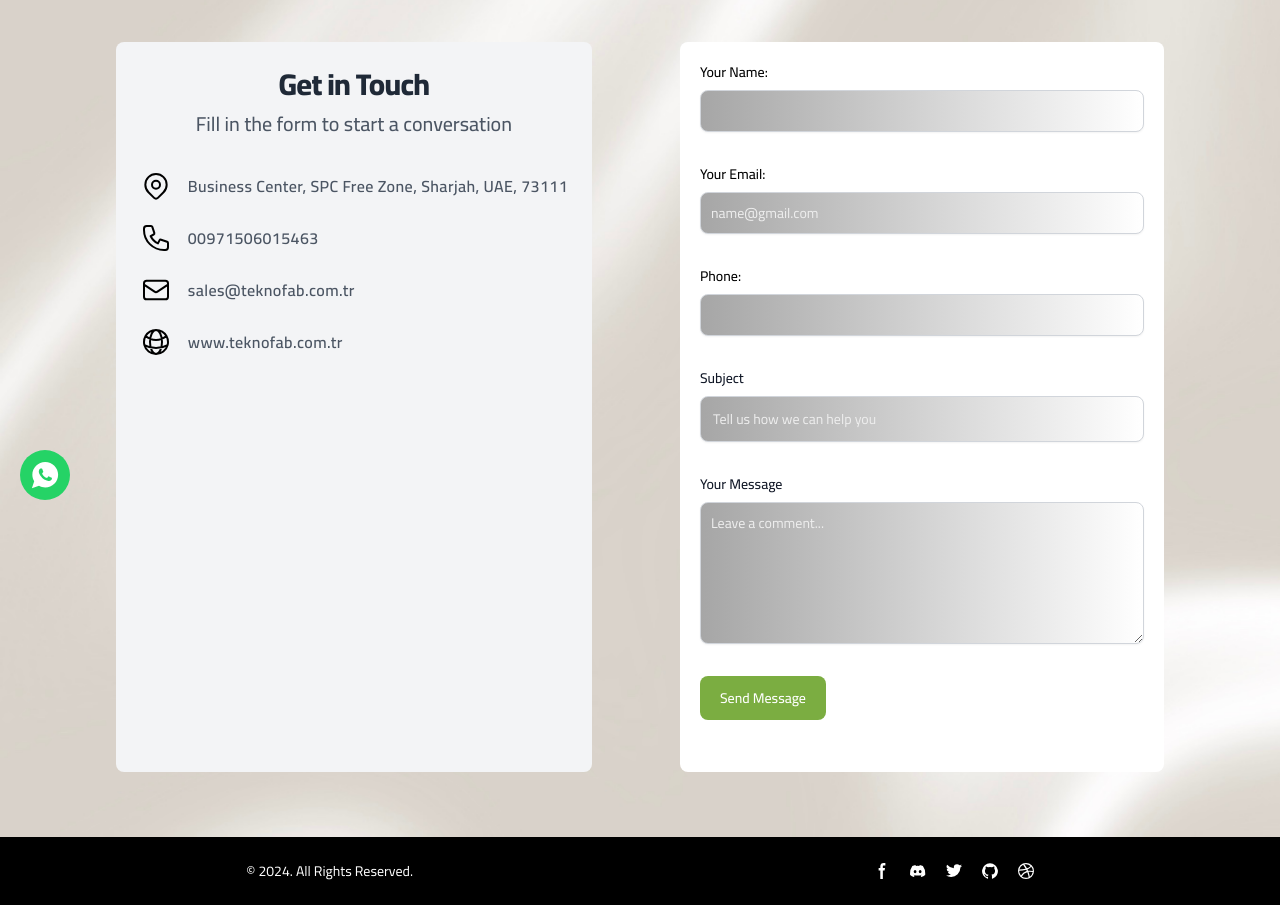
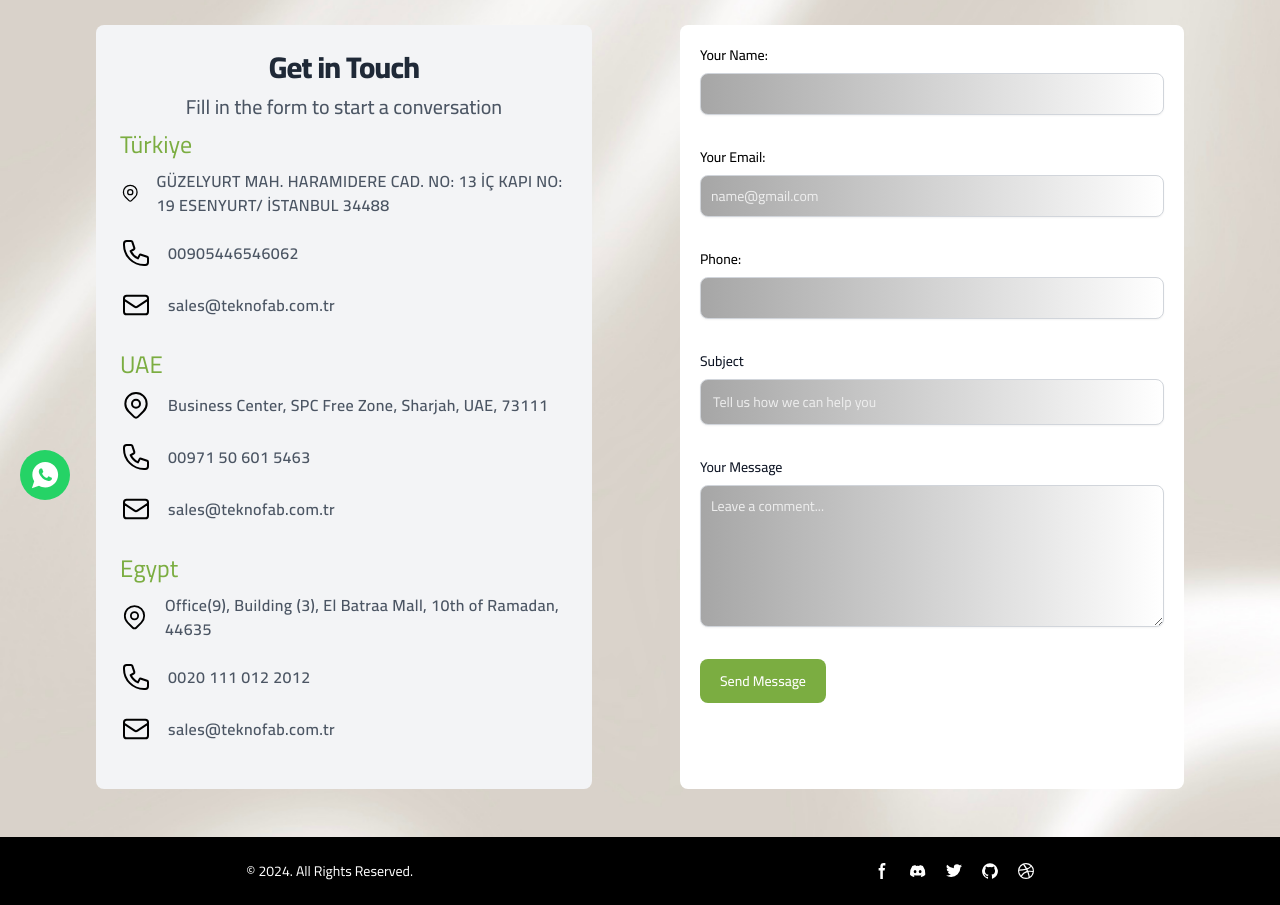
Before and after one commit to menna099/TEKNOFAB, a React (Vite) app: page /contact in a window 1280 px wide. Shown: the part 280-1185 px from the top of the page. Built offline with nearby package versions, Linux system fonts and the light colour scheme; what tailwindcss-animated would draw is missing.

Commit message:
update the contact

```diff
--- a/src/Components/Contact.jsx
+++ b/src/Components/Contact.jsx
@@ -100,19 +100,22 @@ const Contact = ({ language, setLanguage }) => {
                                                 : "Görüşme başlatmak için formu doldurun"}
 
                                     </p>
-
-                                <div className="flex items-center pb-5 mt-8 text-gray-600 dark:text-gray-400">
+                                    <p className="mt-2 text-2xl text-SecondColor">{language === "AR"
+                                            ? ` تركيا `
+                                            : language === "EN"
+                                                ? `Türkiye`
+                                                : "Türkiye"}</p>
+                                    <div className="flex items-center pb-5 mt-2 text-gray-600 dark:text-gray-400">
                                         <svg fill="none" stroke="currentColor" strokeLinecap="round" strokeLinejoin="round" strokeWidth="1.5" viewBox="0 0 24 24" className="w-8 h-8 text-black">
                                             <path strokeLinecap="round" strokeLinejoin="round" strokeWidth="1.5" d="M17.657 16.657L13.414 20.9a1.998 1.998 0 01-2.827 0l-4.244-4.243a8 8 0 1111.314 0z" />
                                             <path strokeLinecap="round" strokeLinejoin="round" strokeWidth="1.5" d="M15 11a3 3 0 11-6 0 3 3 0 016 0z" />
                                         </svg>
                                         <div className="ml-4 text-md tracking-wide font-semibold">
                                         {language === "AR"
-                                        ? ` Office(9), Building (3), El Batraa Mall, 10th of Ramadan, 44635 `
+                                            ? ` غوزليورت ماه. هاراميديري CAD. رقم: 13 إي كابي رقم: 19 إسنيورت / إسطنبول 34488 `
                                             : language === "EN"
-                                            ? `Business Center, SPC Free Zone, Sharjah, UAE, 73111`
-                                            : `GÜZELYURT MAH. HARAMİDERE CAD. NO: 13 İÇ KAPI NO: 19
-                                    ESENYURT/ İSTANBUL 34488`}
+                                                ? `GÜZELYURT MAH. HARAMIDERE CAD. NO: 13 İÇ KAPI NO: 19 ESENYURT/ İSTANBUL 34488`
+                                                : "GÜZELYURT MAH. HARAMİDERE CAD. NO: 13 İÇ KAPI NO: 19 ESENYURT/ İSTANBUL 34488"}
 
                                         </div>
                                     </div>
@@ -122,12 +125,7 @@ const Contact = ({ language, setLanguage }) => {
                                             <path strokeLinecap="round" strokeLinejoin="round" strokeWidth="1.5" d="M3 5a2 2 0 012-2h3.28a1 1 0 01.948.684l1.498 4.493a1 1 0 01-.502 1.21l-2.257 1.13a11.042 11.042 0 005.516 5.516l1.13-2.257a1 1 0 011.21-.502l4.493 1.498a1 1 0 01.684.949V19a2 2 0 01-2 2h-1C9.716 21 3 14.284 3 6V5z" />
                                         </svg>
                                         <div className="ml-4 text-md tracking-wide font-semibold">
-                                    {language === "AR"
-                                        ? ` 0201110122012 `
-                                        : language === "EN"
-                                            ? `00971506015463`
-                                            : ` 00905446546062 `}
-
+                                            00905446546062
                                         </div>
                                     </div>
 
@@ -140,12 +138,80 @@ const Contact = ({ language, setLanguage }) => {
                                         </div>
                                     </div>
 
-                                <div className="flex items-center text-gray-600 dark:text-gray-400">
-                                    <svg fill="none" viewBox="0 0 24 24" strokeWidth="1.5" stroke="currentColor" className="w-8 h-8 text-black">
-                                        <path strokeLinecap="round" strokeLinejoin="round" d="M12 21a9.004 9.004 0 0 0 8.716-6.747M12 21a9.004 9.004 0 0 1-8.716-6.747M12 21c2.485 0 4.5-4.03 4.5-9S14.485 3 12 3m0 18c-2.485 0-4.5-4.03-4.5-9S9.515 3 12 3m0 0a8.997 8.997 0 0 1 7.843 4.582M12 3a8.997 8.997 0 0 0-7.843 4.582m15.686 0A11.953 11.953 0 0 1 12 10.5c-2.998 0-5.74-1.1-7.843-2.918m15.686 0A8.959 8.959 0 0 1 21 12c0 .778-.099 1.533-.284 2.253m0 0A17.919 17.919 0 0 1 12 16.5c-3.162 0-6.133-.815-8.716-2.247m0 0A9.015 9.015 0 0 1 3 12c0-1.605.42-3.113 1.157-4.418" />
+
+                                    {/* UAE */}
+                                    <p className="mt-2 text-2xl text-SecondColor">{language === "AR"
+                                            ? ` الإمارات العربية المتحدة `
+                                            : language === "EN"
+                                                ? `UAE `
+                                                : "BAE"}</p>
+                                    <div className="flex items-center pb-5 mt-2 text-gray-600 dark:text-gray-400">
+                                        <svg fill="none" stroke="currentColor" strokeLinecap="round" strokeLinejoin="round" strokeWidth="1.5" viewBox="0 0 24 24" className="w-8 h-8 text-black">
+                                            <path strokeLinecap="round" strokeLinejoin="round" strokeWidth="1.5" d="M17.657 16.657L13.414 20.9a1.998 1.998 0 01-2.827 0l-4.244-4.243a8 8 0 1111.314 0z" />
+                                            <path strokeLinecap="round" strokeLinejoin="round" strokeWidth="1.5" d="M15 11a3 3 0 11-6 0 3 3 0 016 0z" />
+                                        </svg>
+                                        <div className="ml-4 text-md tracking-wide font-semibold">
+                                        {language === "AR"
+                                            ? ` مركز الأعمال، المنطقة الحرة SPC، الشارقة، الإمارات العربية المتحدة، 73111 `
+                                            : language === "EN"
+                                                ? `Business Center, SPC Free Zone, Sharjah, UAE, 73111 `
+                                                : "İş Merkezi, SPC Serbest Bölgesi, Sharjah, BAE, 73111"}
+                                        </div>
+                                    </div>
+
+                                    <div className="flex items-center pb-5  text-gray-600 dark:text-gray-400">
+                                        <svg fill="none" stroke="currentColor" strokeLinecap="round" strokeLinejoin="round" strokeWidth="1.5" viewBox="0 0 24 24" className="w-8 h-8 text-black">
+                                            <path strokeLinecap="round" strokeLinejoin="round" strokeWidth="1.5" d="M3 5a2 2 0 012-2h3.28a1 1 0 01.948.684l1.498 4.493a1 1 0 01-.502 1.21l-2.257 1.13a11.042 11.042 0 005.516 5.516l1.13-2.257a1 1 0 011.21-.502l4.493 1.498a1 1 0 01.684.949V19a2 2 0 01-2 2h-1C9.716 21 3 14.284 3 6V5z" />
+                                        </svg>
+                                        <div className="ml-4 text-md tracking-wide font-semibold">
+                                            00971 50 601 5463
+                                        </div>
+                                    </div>
+
+                                    <div className="flex items-center pb-5  text-gray-600 dark:text-gray-400">
+                                        <svg fill="none" stroke="currentColor" strokeLinecap="round" strokeLinejoin="round" strokeWidth="1.5" viewBox="0 0 24 24" className="w-8 h-8 text-black">
+                                            <path strokeLinecap="round" strokeLinejoin="round" strokeWidth="1.5" d="M3 8l7.89 5.26a2 2 0 002.22 0L21 8M5 19h14a2 2 0 002-2V7a2 2 0 00-2-2H5a2 2 0 00-2 2v10a2 2 0 002 2z" />
                                         </svg>
                                         <div className="ml-4 text-md tracking-wide font-semibold ">
-                                        www.teknofab.com.tr
+                                            sales@teknofab.com.tr
+                                        </div>
+                                    </div>
+                                    {/* Egypt */}
+                                    <p className="mt-2 text-2xl text-SecondColor">{language === "AR"
+                                            ? ` مصر `
+                                            : language === "EN"
+                                                ? `Egypt `
+                                                : "Mısır"}</p>
+                                    <div className="flex items-center pb-5 mt-2 text-gray-600 dark:text-gray-400">
+                                        <svg fill="none" stroke="currentColor" strokeLinecap="round" strokeLinejoin="round" strokeWidth="1.5" viewBox="0 0 24 24" className="w-8 h-8 text-black">
+                                            <path strokeLinecap="round" strokeLinejoin="round" strokeWidth="1.5" d="M17.657 16.657L13.414 20.9a1.998 1.998 0 01-2.827 0l-4.244-4.243a8 8 0 1111.314 0z" />
+                                            <path strokeLinecap="round" strokeLinejoin="round" strokeWidth="1.5" d="M15 11a3 3 0 11-6 0 3 3 0 016 0z" />
+                                        </svg>
+                                        <div className="ml-4 text-md tracking-wide font-semibold">
+                                        {language === "AR"
+                                            ? `مكتب (9) مبنى (3)  بترا مول ، العاشر من رمضان، 44635 `
+                                            : language === "EN"
+                                                ? `Office(9), Building (3), El Batraa Mall, 10th of Ramadan, 44635`
+                                                : "Ofis(9), Bina (3), Al Batraa Alışveriş Merkezi, 10 Ramazan, 44635"}
+
+                                        </div>
+                                    </div>
+
+                                    <div className="flex items-center pb-5  text-gray-600 dark:text-gray-400">
+                                        <svg fill="none" stroke="currentColor" strokeLinecap="round" strokeLinejoin="round" strokeWidth="1.5" viewBox="0 0 24 24" className="w-8 h-8 text-black">
+                                            <path strokeLinecap="round" strokeLinejoin="round" strokeWidth="1.5" d="M3 5a2 2 0 012-2h3.28a1 1 0 01.948.684l1.498 4.493a1 1 0 01-.502 1.21l-2.257 1.13a11.042 11.042 0 005.516 5.516l1.13-2.257a1 1 0 011.21-.502l4.493 1.498a1 1 0 01.684.949V19a2 2 0 01-2 2h-1C9.716 21 3 14.284 3 6V5z" />
+                                        </svg>
+                                        <div className="ml-4 text-md tracking-wide font-semibold">
+                                        0020 111 012 2012
+                                        </div>
+                                    </div>
+
+                                    <div className="flex items-center pb-5  text-gray-600 dark:text-gray-400">
+                                        <svg fill="none" stroke="currentColor" strokeLinecap="round" strokeLinejoin="round" strokeWidth="1.5" viewBox="0 0 24 24" className="w-8 h-8 text-black">
+                                            <path strokeLinecap="round" strokeLinejoin="round" strokeWidth="1.5" d="M3 8l7.89 5.26a2 2 0 002.22 0L21 8M5 19h14a2 2 0 002-2V7a2 2 0 00-2-2H5a2 2 0 00-2 2v10a2 2 0 002 2z" />
+                                        </svg>
+                                        <div className="ml-4 text-md tracking-wide font-semibold ">
+                                            sales@teknofab.com.tr
                                         </div>
                                     </div>
 
@@ -233,7 +299,7 @@ const Contact = ({ language, setLanguage }) => {
                 </div>
             </section>
             <Footer />
-            <Icons/>
+            <Icons />
         </>
     )
 }
--- a/src/Components/Navbar.jsx
+++ b/src/Components/Navbar.jsx
@@ -194,7 +194,7 @@ export default function Navbar({ language, setLanguage }) {
             </div>
           </div>
 
-          <DisclosurePanel className="sm:hidden">
+          <DisclosurePanel className="md:hidden">
             <div className="space-y-1 px-2 pb-3 pt-2">
               {navigation.map((item) => {
                 let itemName;
```
Lines whose indentation alone changed are shown as unchanged.
